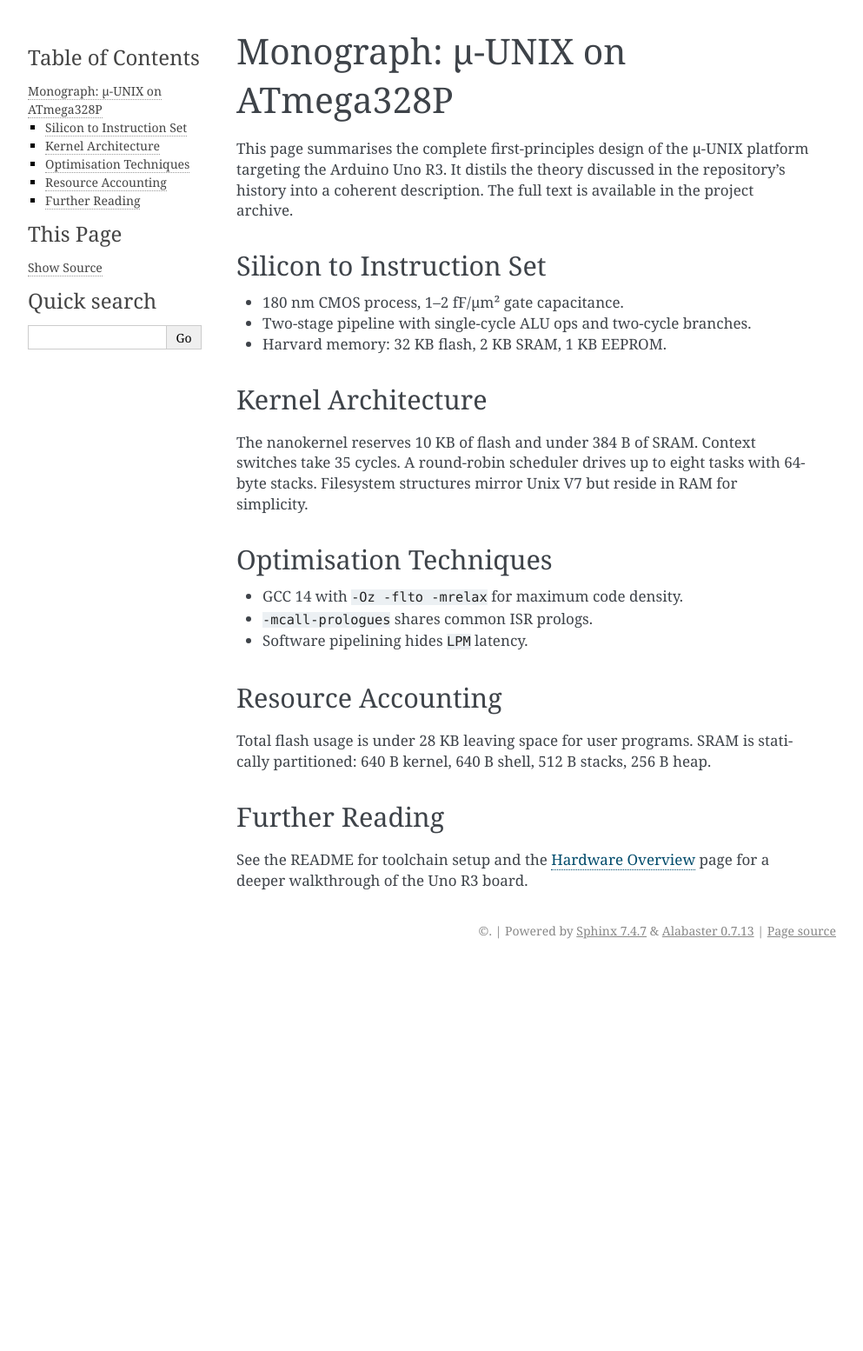
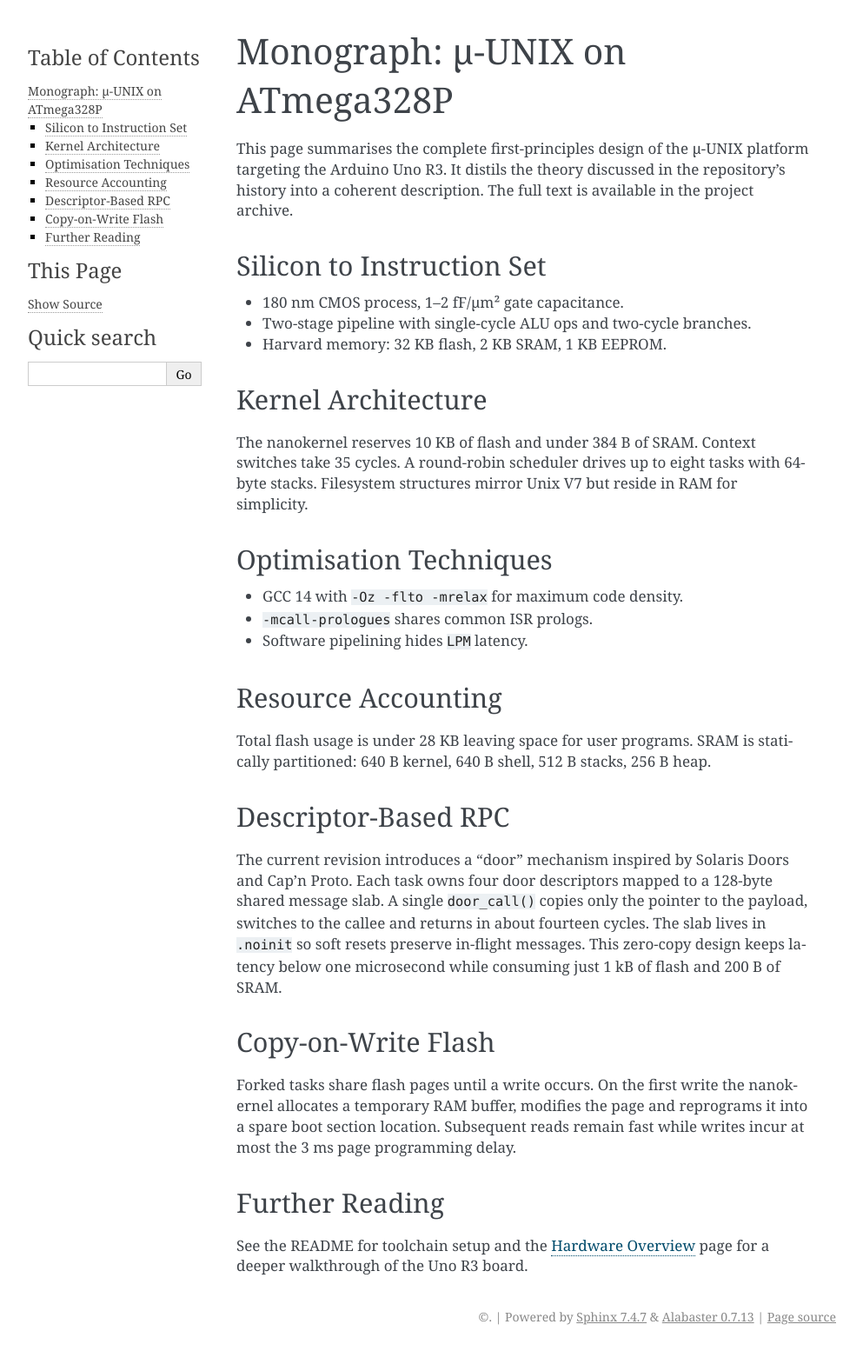
Before and after one commit to Oichkatzelesfrettschen/Avrix, a Sphinx documentation site: the page built from docs/source/monograph.rst, in a window 1280 px wide. Shown: the whole page at 87% size, without its empty margins (148-1141 px from the left). Built offline with Sphinx 7.4.7, drawn with Linux system fonts in a browser that asks for light colours; before the commit the page ends 1110 px from its top, so only the background shows below that.

Commit message:
feat: add door-based rpc

```diff
--- a/docs/source/monograph.rst
+++ b/docs/source/monograph.rst
@@ -36,6 +36,25 @@ Resource Accounting
 Total flash usage is under 28 KB leaving space for user programs.  SRAM is
 statically partitioned: 640 B kernel, 640 B shell, 512 B stacks, 256 B heap.
 
+Descriptor-Based RPC
+--------------------
+
+The current revision introduces a "door" mechanism inspired by Solaris
+Doors and Cap'n Proto. Each task owns four door descriptors mapped to a
+128‑byte shared message slab. A single ``door_call()`` copies only the
+pointer to the payload, switches to the callee and returns in about fourteen
+cycles. The slab lives in ``.noinit`` so soft resets preserve in‑flight
+messages. This zero-copy design keeps latency below one microsecond while
+consuming just 1 kB of flash and 200 B of SRAM.
+
+Copy-on-Write Flash
+-------------------
+
+Forked tasks share flash pages until a write occurs. On the first write the
+nanokernel allocates a temporary RAM buffer, modifies the page and reprograms
+it into a spare boot section location. Subsequent reads remain fast while
+writes incur at most the 3 ms page programming delay.
+
 Further Reading
 ---------------
 
```
Also changed, not shown: 4 other files.
